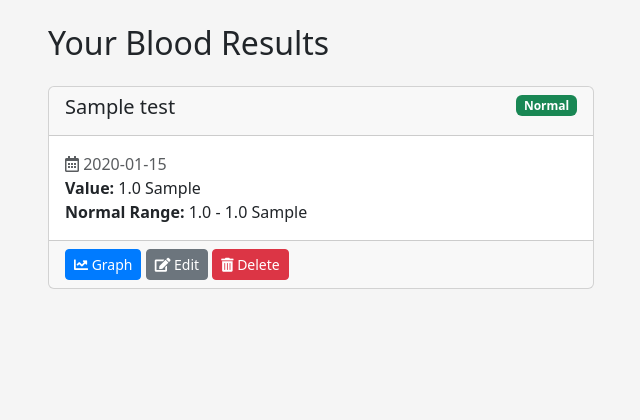
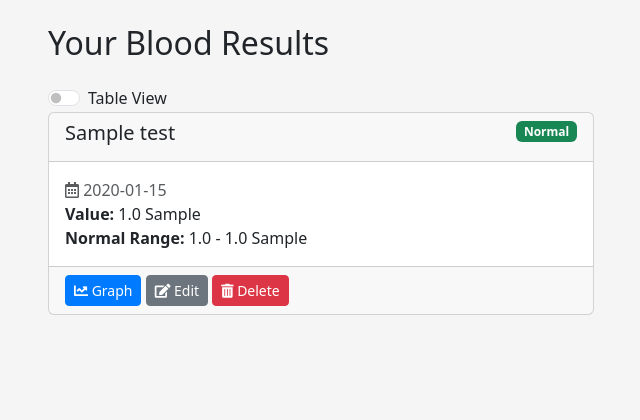
Before and after one commit to void-cc/health, a Flask app: page / in a window 1280 px wide. Shown: the part 56-476 px from the top of the page, without its empty margins (34-674 px from the left). Run offline with Flask 3, Linux system fonts and the light colour scheme; tables that the repository leaves empty hold one stand-in row (values such as "Sample post"); some libraries are stand-ins or nearby versions.

Commit message:
Added a toggle so the user can change the view from cards to a table and visa versa

```diff
--- a/app.py
+++ b/app.py
@@ -65,6 +65,10 @@ def index():
 
     # check for args in the URL for table or cards view
     view = request.args.get('view')
+    if request.method == 'POST':
+        view = request.form.get('view')
+        print('view', view)
+    print(view)
     if view is None:
         view = 'cards'
 
--- a/templates/index.html
+++ b/templates/index.html
@@ -2,7 +2,12 @@
 {% block content %}
     <h2 class="mb-4">Your Blood Results</h2>
     {% if tests %}
-
+        <form id="viewtoggle" method="post">
+            <div class="form-check form-switch">
+                <input class="form-check-input" type="checkbox" name="view" value="table" id="view" {% if view == 'table' %}checked{% endif %}>
+                <label class="form-check-label" for="view">Table View</label>
+            </div>
+        </form>
 
 
                 {% if view == "cards" %}
@@ -192,4 +197,11 @@
                 a new test</a>
         </div>
     {% endif %}
+    <script>
+    $(document).ready(function(){
+    $("#viewtoggle").on("change", "input:checkbox", function(){
+        $("#viewtoggle").submit();
+    });
+});
+    </script>
 {% endblock %}
```
